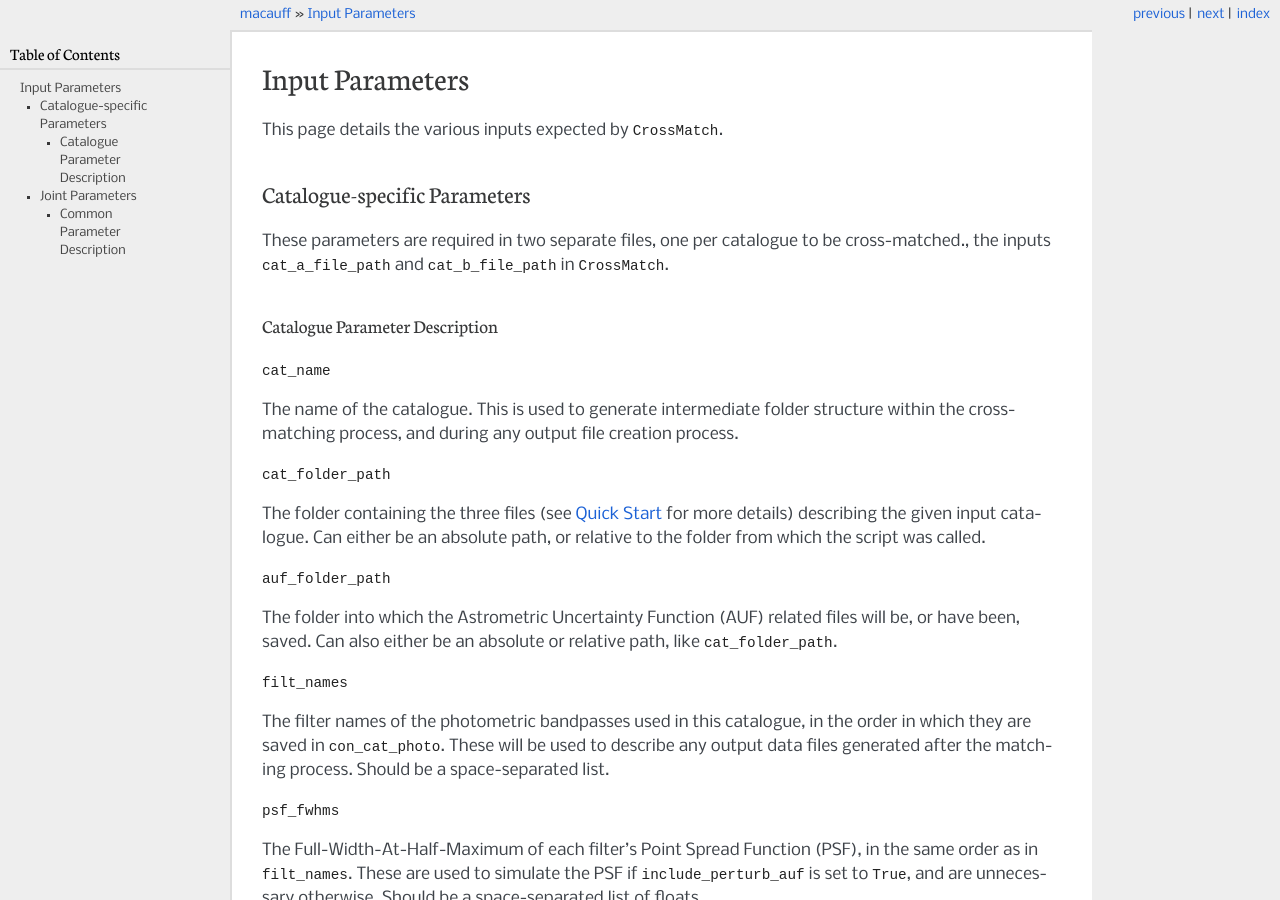
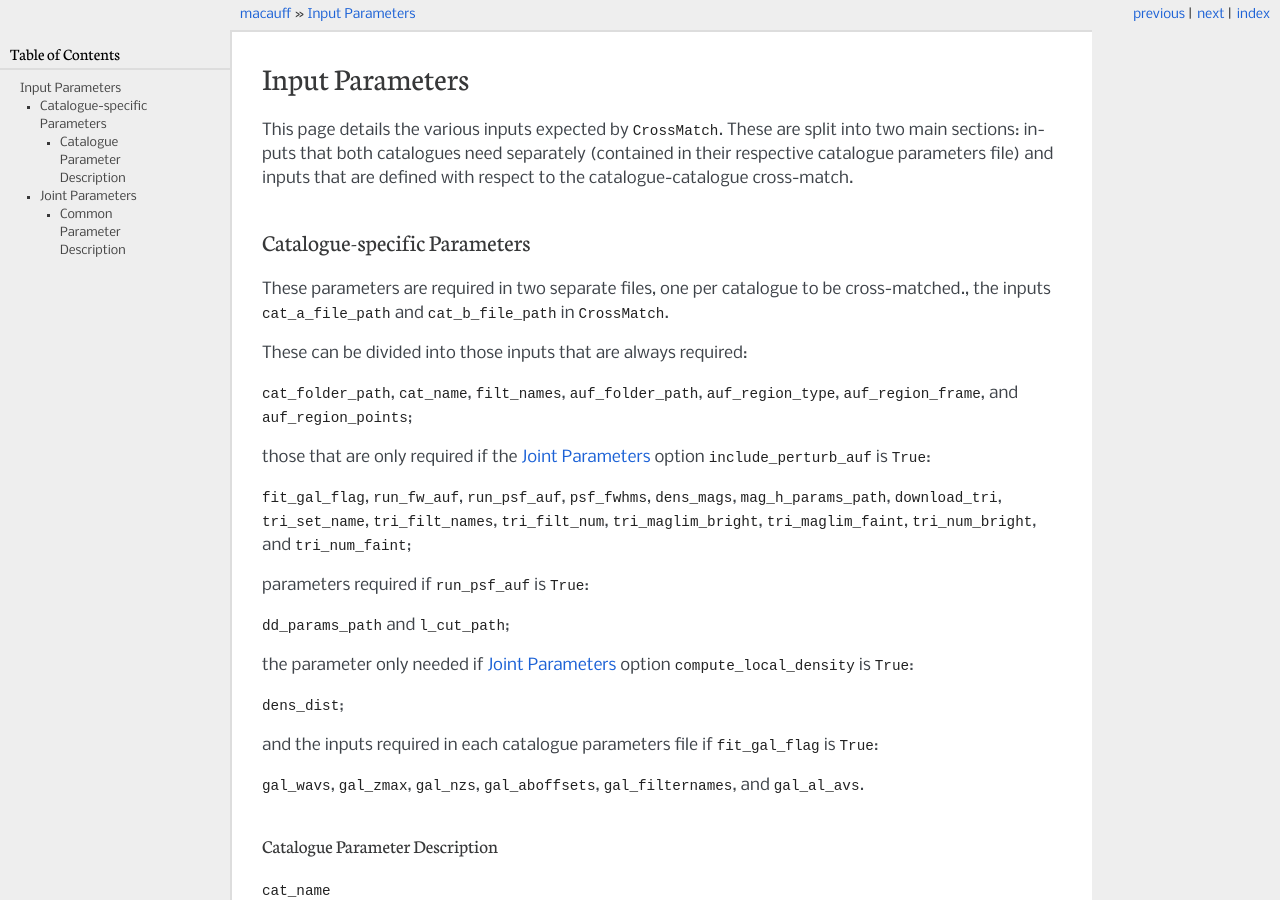
Before and after one commit to macauff/macauff, a Sphinx documentation site: the page built from docs/inputs.rst, in a window 1280 px wide and 900 px high. Built offline with Sphinx 7.4.7, drawn with Linux system fonts in a browser that asks for light colours; pages that are not in the unit, such as notebooks, are missing from menus; some of the changed text lies outside the part shown.

Commit message:
Added descriptions of new parameters, and further detailed the breakdown of when each parameter is required as a function of other input flags, like include_perturb_auf.

```diff
--- a/docs/inputs.rst
+++ b/docs/inputs.rst
@@ -2,13 +2,34 @@
 Input Parameters
 ****************
 
-This page details the various inputs expected by `~macauff.CrossMatch`.
+This page details the various inputs expected by `~macauff.CrossMatch`. These are split into two main sections: inputs that both catalogues need separately (contained in their respective catalogue parameters file) and inputs that are defined with respect to the catalogue-catalogue cross-match.
 
 
 Catalogue-specific Parameters
 =============================
 
 These parameters are required in two separate files, one per catalogue to be cross-matched., the inputs ``cat_a_file_path`` and ``cat_b_file_path`` in `~macauff.CrossMatch`.
+
+These can be divided into those inputs that are always required:
+
+``cat_folder_path``, ``cat_name``, ``filt_names``, ``auf_folder_path``, ``auf_region_type``, ``auf_region_frame``, and ``auf_region_points``;
+
+those that are only required if the `Joint Parameters`_ option ``include_perturb_auf`` is ``True``:
+
+``fit_gal_flag``, ``run_fw_auf``, ``run_psf_auf``, ``psf_fwhms``, ``dens_mags``, ``mag_h_params_path``, ``download_tri``, ``tri_set_name``, ``tri_filt_names``, ``tri_filt_num``, ``tri_maglim_bright``, ``tri_maglim_faint``, ``tri_num_bright``, and ``tri_num_faint``;
+
+parameters required if ``run_psf_auf`` is ``True``:
+
+``dd_params_path`` and ``l_cut_path``;
+
+the parameter only needed if `Joint Parameters`_ option ``compute_local_density`` is ``True``:
+
+``dens_dist``;
+
+and the inputs required in each catalogue parameters file if ``fit_gal_flag`` is ``True``:
+
+``gal_wavs``, ``gal_zmax``, ``gal_nzs``, ``gal_aboffsets``, ``gal_filternames``, and ``gal_al_avs``.
+
 
 Catalogue Parameter Description
 -------------------------------
@@ -74,6 +95,14 @@ Joint Parameters
 
 These parameters are only provided in the single, common-parameter input file, and given as ``joint_file_path`` in `~macauff.CrossMatch`.
 
+Similar to `Catalogue-specific Parameters`_, we first have the parameters that must be given in all runs:
+
+``joint_folder_path``, ``run_auf``, ``run_group``, ``run_cf``, ``run_source``, ``include_perturb_auf``, ``include_phot_like``, ``use_phot_priors``, ``cross_match_extent``, ``mem_chunk_num``, ``pos_corr_dist``, ``cf_region_type``, ``cf_region_frame``, ``cf_region_points``, ``real_hankel_points``, ``four_hankel_points``, ``four_max_rho``, and ``int_fracs``;
+
+and those options which only need to be supplied if ``include_perturb_auf`` is ``True``:
+
+``num_trials``, ``compute_local_density``, and ``d_mag``.
+
 Common Parameter Description
 ----------------------------
 
@@ -95,7 +124,7 @@ Flag to determine whether to calculate the priors on match or non-match using th
 The top-level folder location, into which all intermediate files and folders are placed, when created during the cross-match process.
 
 .. note::
-	The four ``run_`` parameters below are called in order. If an earlier stage flag is set to ``True``, an error will be raised in a subsequent flag is set to ``False``.
+    The four ``run_`` parameters below are called in order. If an earlier stage flag is set to ``True``, an error will be raised in a subsequent flag is set to ``False``.
 
 ``run_auf``
 
```
